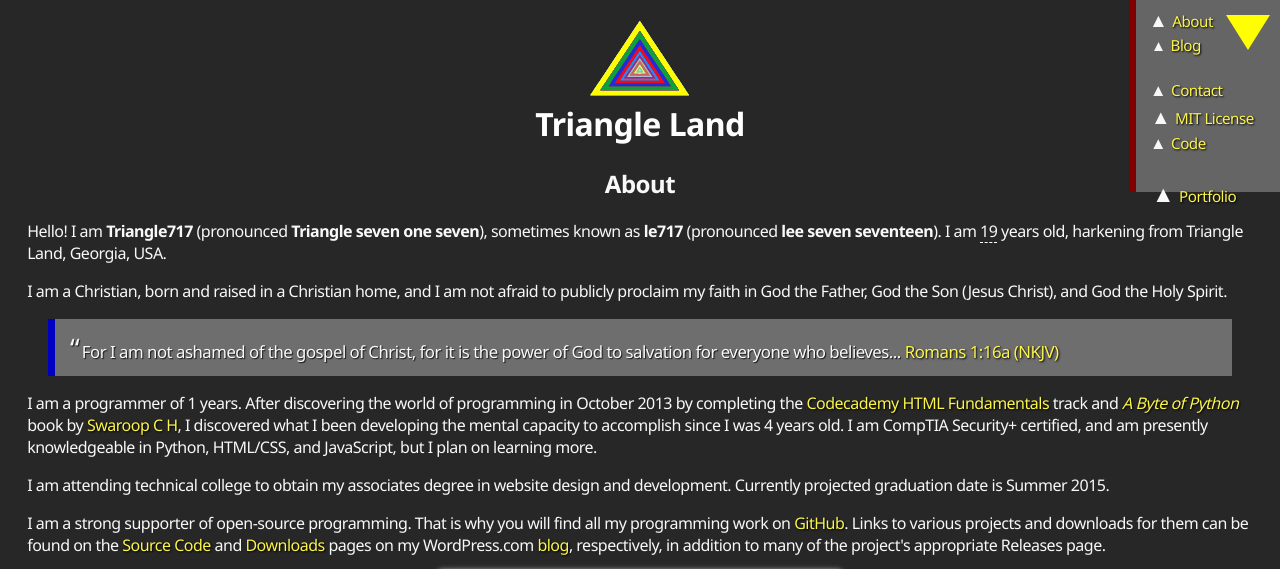
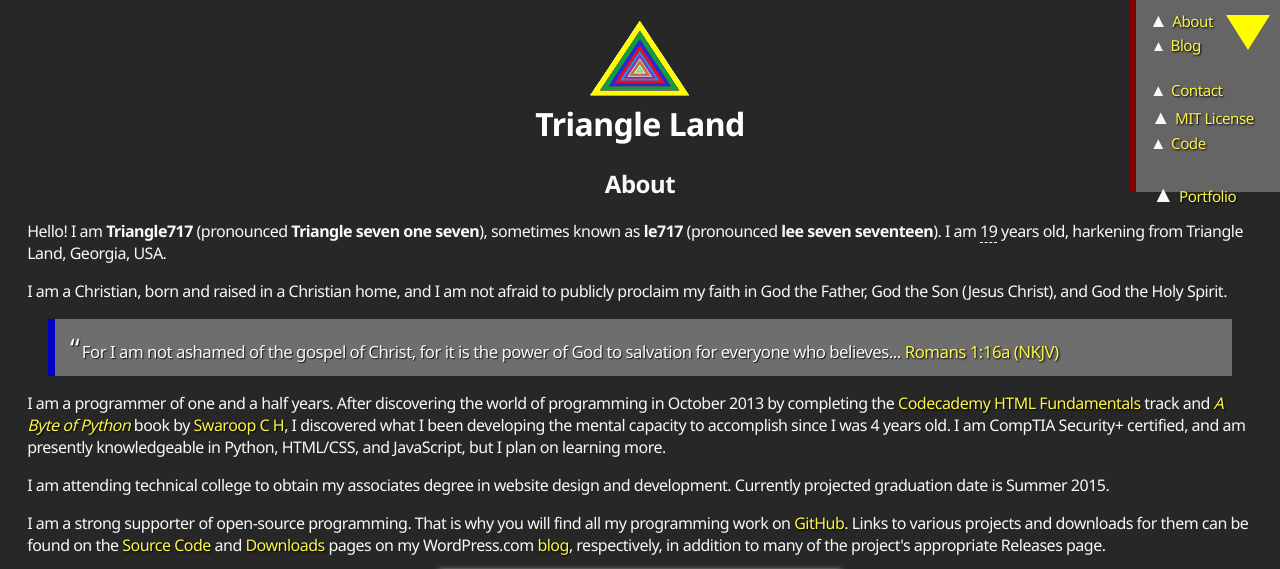
Before and after one commit to le717/le717.github.io, a Jekyll site: the page built from about/index.html, in a window 1280 px wide. Shown: the top 569 px of the page. Built offline with Jekyll 4.4.1, drawn with Linux system fonts in a browser that asks for light colours; nearby versions of some CDN libraries; library files that are not in the unit come from our copies; grey boxes are pictures that could not be loaded.

Commit message:
Hardcode length of time I've been a programmer until
I can find the solution to what's blocking #10. [ci skip]

```diff
--- a/about/index.html
+++ b/about/index.html
@@ -13,7 +13,7 @@
   <blockquote>For I am not ashamed of the gospel of Christ, for it is the power of God to salvation for everyone who believes...
   <a target="_blank" href="http://bible.com/114/rom.1.16.nkjv">Romans&nbsp;1:16a&nbsp;(NKJV)</a></blockquote>
 
-  <p>I am a programmer of <span id="i-am-programmer"></span> years. After discovering the world of programming in October 2013 by completing the <a target="_blank" href="http://www.codecademy.com">Codecademy HTML Fundamentals</a> track and <a target="_blank" href="http://swaroopch.com/notes/python/"><span class="text-italic">A Byte of Python</span></a> book by <a target="_blank" href="http://swaroopch.com/">Swaroop C H</a>,
+  <p>I am a programmer of <span id="i-am-programmer">one and a half</span> years. After discovering the world of programming in October 2013 by completing the <a target="_blank" href="http://www.codecademy.com">Codecademy HTML Fundamentals</a> track and <a target="_blank" href="http://swaroopch.com/notes/python/"><span class="text-italic">A Byte of Python</span></a> book by <a target="_blank" href="http://swaroopch.com/">Swaroop C H</a>,
 I discovered what I been developing the mental capacity to accomplish since I was 4 years old. I am CompTIA Security+ certified, and am presently knowledgeable in <span id="code-i-know" title="This list is also automatically generated. :D"></span>, but I plan on learning more.</p>
 
   <p>I am attending technical college to obtain my associates degree in website design and development. Currently projected graduation date is Summer 2015.</p>
@@ -68,7 +68,7 @@
       // 12 / 1.2 === 10, so how do I calculate every 1.2 months?
 
       // Do not update the date unless it is time
-      if (curMonth < date[1] && curDay < date[2] || curMonth < date[1] && curDay === date[2] || curMonth == date[1] && curDay < date[2]) {
+      if (curMonth < date[1] && curDay < date[2] || curMonth < date[1] && curDay === date[2] || curMonth === date[1] && curDay < date[2]) {
         dateDifference -= 1;
       }
       $(element).html(dateDifference);
@@ -79,7 +79,7 @@
     calcDate([1995, 2, 13], "#i-am-age");
 
     // Calculate how long I have been a programmer
-    calcDate([2013, 0, 26], "#i-am-programmer");
+    //calcDate([2013, 0, 26], "#i-am-programmer");
 
     /* ------- List the coding languages I know ------ */
     var listAllTheCodes = "",
```
